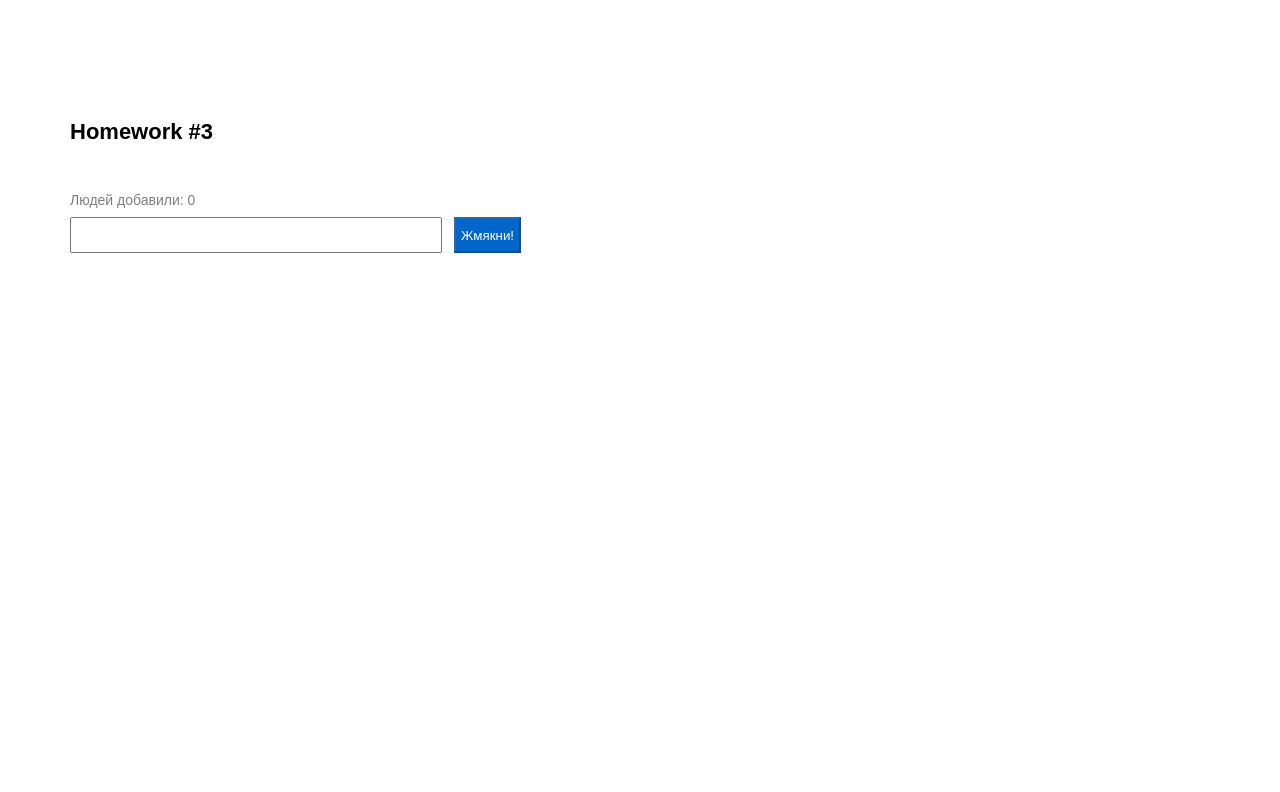
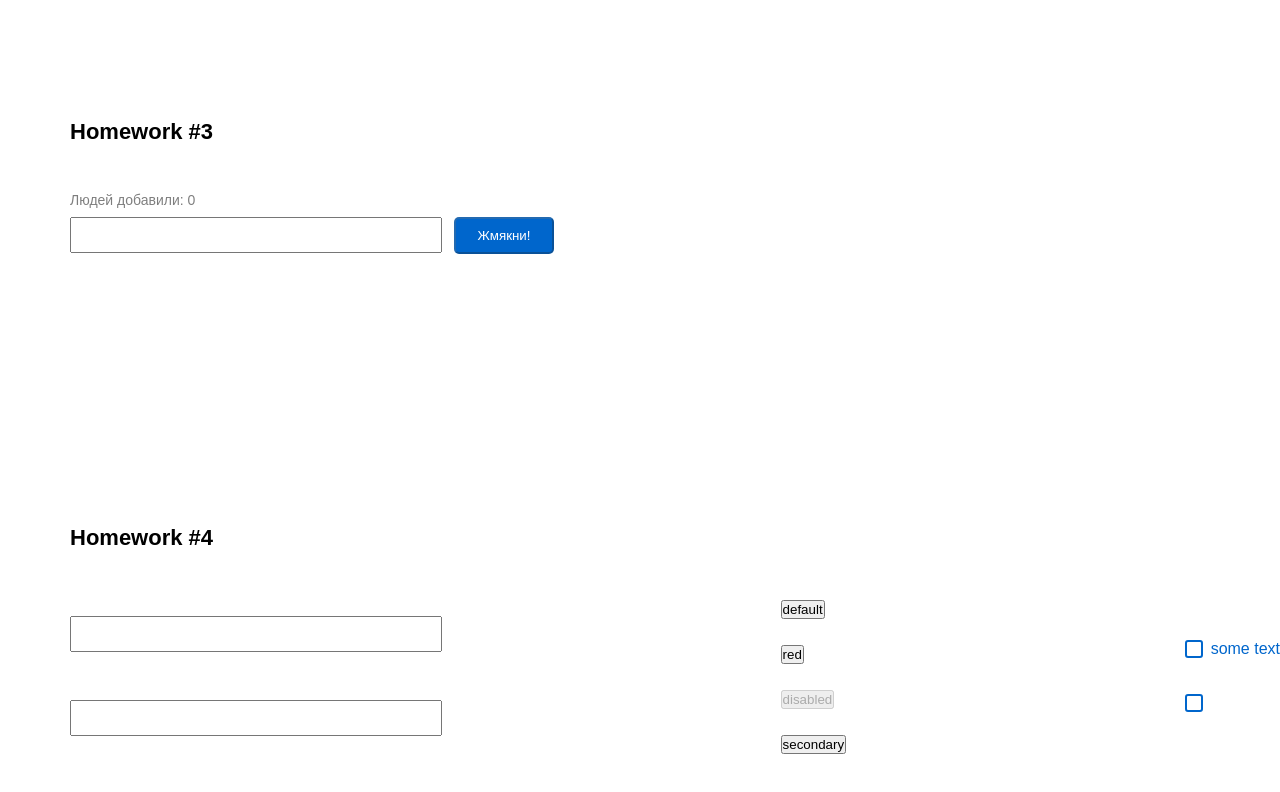
Before and after one commit to DmitriyVavilin/hws2-master, a React (Create React App) app: page / in a window 1280 px wide. Shown: the part 1002-1794 px from the top of the page. Before the commit the page ends 1455 px from the top, so only its background shows below. Built offline with nearby package versions, Linux system fonts and the light colour scheme.

Commit message:
my new homework

```diff
--- a/src/s1-main/App.tsx
+++ b/src/s1-main/App.tsx
@@ -4,6 +4,7 @@ import HW1 from '../s2-homeworks/hw01/HW1'
 import Message from "../s2-homeworks/hw01/message/Message";
 import HW2 from "../s2-homeworks/hw02/HW2";
 import HW3 from "../s2-homeworks/hw03/HW3";
+import HW4 from "../s2-homeworks/hw04/HW4";
 
 function App() {
     return (
@@ -11,7 +12,7 @@ function App() {
             <HW1/>
             <HW2/>
             <HW3/>
-            {/*<HW4/>*/}
+            <HW4/>
 
             {/*при выполнении дз 5 и более - закомментировать здесь дз 1-4, так как они есть внутри дз 5*/}
             {/*<HW5/>*/}
--- a/src/s2-homeworks/hw03/Greeting.module.css
+++ b/src/s2-homeworks/hw03/Greeting.module.css
@@ -25,9 +25,16 @@
 
 .errorInput {
     border: 3px solid #cc0000;
+    display: inline-block;
+    width: 372px;
+    height: 36px;
+    margin-right: 12px;
 }
 
 .button {
+    border-radius: 5px;
+    width: 100px;
+    height: 37px;
     background-color: #0066CC;
     color: #ffffff;
     padding: 8px 5px;
@@ -38,11 +45,10 @@
 }
 
 .button:active {
-    background-color: #0059b3;
+    background-color: #77a0c9;
 }
 
 .button:disabled {
-
 }
 
 .text {
--- a/src/s2-homeworks/hw03/GreetingContainer.tsx
+++ b/src/s2-homeworks/hw03/GreetingContainer.tsx
@@ -43,12 +43,6 @@ const GreetingContainer: React.FC<GreetingContainerPropsType> = ({
     const setNameCallback = (e: ChangeEvent<HTMLInputElement>) => { // need to fix any
         setName(e.currentTarget.value) // need to fix
         error && setError('')
-        // if(name.trim() === ''){
-        //     setError('Ошибка! Введите имя!')
-        // }else {
-        //     addUserCallback(name)
-        //     setName('')
-        // }
     }
     const addUser = () => {
         pureAddUser(name, setError, setName, addUserCallback)
--- a/src/s2-homeworks/hw04/Stand.module.css
+++ b/src/s2-homeworks/hw04/Stand.module.css
@@ -2,6 +2,8 @@
     display: flex;
     justify-content: space-between;
     align-items: center;
+    margin-bottom: 150px;
+    margin-left: 70px;
 }
 
 .inputs {
--- a/src/s2-homeworks/hw04/Stand.tsx
+++ b/src/s2-homeworks/hw04/Stand.tsx
@@ -30,8 +30,7 @@ const Stand = () => {
                         error={error}
                         onEnter={() => {
                             setError(
-                                stateForAllInputs.trim()
-                                    ? ''
+                                stateForAllInputs.trim() ? ''
                                     : 'Error'
                             )
                             setValue('')
--- a/src/s2-homeworks/hw04/common/c1-SuperInputText/SuperInputText.module.css
+++ b/src/s2-homeworks/hw04/common/c1-SuperInputText/SuperInputText.module.css
@@ -2,6 +2,9 @@
 }
 
 .input {
+    width: 372px;
+    height: 36px;
+
 }
 
 .inputWrapper {
@@ -11,6 +14,7 @@
 }
 
 .errorInput {
+    border-color: red;
 }
 
 .errorInput:focus {
--- a/src/s2-homeworks/hw04/common/c1-SuperInputText/SuperInputText.tsx
+++ b/src/s2-homeworks/hw04/common/c1-SuperInputText/SuperInputText.tsx
@@ -43,7 +43,7 @@ const SuperInputText: React.FC<SuperInputTextPropsType> = (
     const onKeyPressCallback = (e: KeyboardEvent<HTMLInputElement>) => {
         onKeyPress?.(e)
 
-        onEnter && // если есть пропс onEnter
+        onEnter &&  // если есть пропс onEnter
         e.key === 'Enter' && // и если нажата кнопка Enter
         onEnter() // то вызвать его
     }
@@ -64,11 +64,12 @@ const SuperInputText: React.FC<SuperInputTextPropsType> = (
                 className={finalInputClassName}
                 {...restProps} // отдаём инпуту остальные пропсы если они есть (value например там внутри)
             />
+            {error}
             <span
                 id={id ? id + '-span' : undefined}
                 className={finalSpanClassName}
             >
-                {error}
+
             </span>
         </div>
     )
--- a/src/s2-homeworks/hw04/common/c2-SuperButton/SuperButton.module.css
+++ b/src/s2-homeworks/hw04/common/c2-SuperButton/SuperButton.module.css
@@ -4,7 +4,7 @@
 .disabled {
 }
 
-.secondary {
+.secondary  {
 }
 
 .default {
--- a/src/s2-homeworks/hw04/common/c2-SuperButton/SuperButton.tsx
+++ b/src/s2-homeworks/hw04/common/c2-SuperButton/SuperButton.tsx
@@ -17,12 +17,7 @@ const SuperButton: React.FC<SuperButtonPropsType> = (
         ...restProps // все остальные пропсы попадут в объект restProps, там же будет children
     }
 ) => {
-    const finalClassName = s.button
-        // + (disabled
-        //         ? ...
-        //         : xType === 'red'
-        //             ? ...
-        + (className ? ' ' + className : '') // задачка на смешивание классов
+    const finalClassName = s.button + ' ' + (disabled ? s.disabled : xType === 'red' ? s.red:xType==='secondary'?s.secondary:s.default) + ' ' + (className ? ' ' + className : '') // задачка на смешивание классов
 
     return (
         <button
--- a/src/s2-homeworks/hw04/common/c3-SuperCheckbox/SuperCheckbox.tsx
+++ b/src/s2-homeworks/hw04/common/c3-SuperCheckbox/SuperCheckbox.tsx
@@ -4,6 +4,7 @@ import React, {
     InputHTMLAttributes,
 } from 'react'
 import s from './SuperCheckbox.module.css'
+import {type} from "os";
 
 // тип пропсов обычного инпута
 type DefaultInputPropsType = DetailedHTMLProps<InputHTMLAttributes<HTMLInputElement>,
@@ -28,7 +29,8 @@ const SuperCheckbox: React.FC<SuperCheckboxPropsType> = (
 ) => {
     const onChangeCallback = (e: ChangeEvent<HTMLInputElement>) => {
         // задачка на написание онченджа
-
+        onChange && onChange(e)
+        onChangeChecked && onChangeChecked(e.currentTarget.checked)
     }
 
     const finalInputClassName = s.checkbox
```
